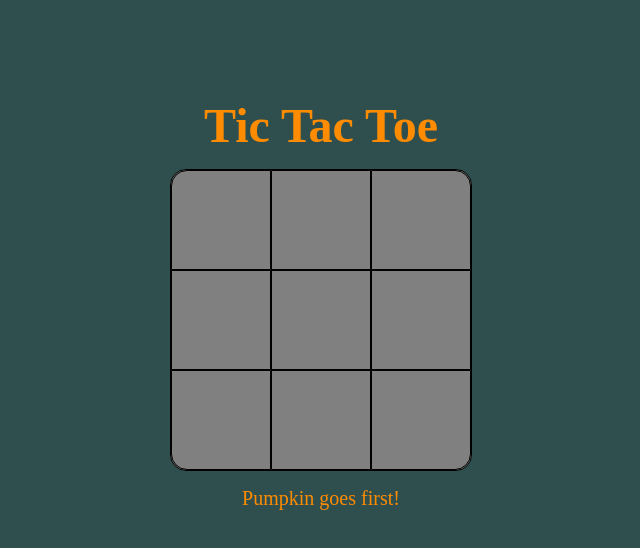
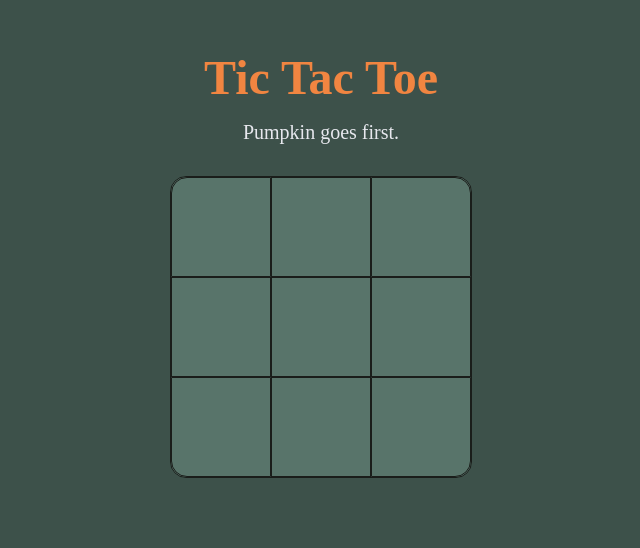
Before and after one commit to elenanelmes/tic-tac-toe, a plain HTML site: page index.html in a window 1280 px wide. Shown: the part 128-676 px from the top of the page, without its empty margins (319-959 px from the left). Drawn offline with Linux system fonts and the light colour scheme; a web font is replaced by a local one.

Commit message:
update styles

```diff
--- a/index.html
+++ b/index.html
@@ -17,8 +17,8 @@
 
 <body>
     <h1>Tic Tac Toe</h1>
+    <p id="results"></p>
     <div id="gameBoard"></div>
-    <p id="results"></p>
 </body>
 
 </html>
--- a/script.js
+++ b/script.js
@@ -25,7 +25,7 @@ function createBoard() {
         gameBoard.append(cellElement);
     })
 
-    results.innerHTML = `${turn} goes first!`;
+    results.innerHTML = `${turn} goes first.`;
 }
 
 createBoard();
@@ -108,7 +108,7 @@ function resetGame() {
     } else {
         turn = playerOne;
     }
-    results.innerHTML = `${turn} goes first!`;
+    results.innerHTML = `${turn} goes first.`;
 
     const allSquares = document.querySelectorAll(".square");
     for (const square of allSquares) {
--- a/styles.css
+++ b/styles.css
@@ -1,3 +1,13 @@
+:root {
+    --containerWidth: 300px;
+    --colorBg: #3d514a;
+    --colorFg: #e7e8ee;
+    --colorBoard: #58746a;
+    --colorControl: #1a1d1a;
+    --colorAccent: #f18541;
+    --border-radius: 1rem;
+}
+
 * {
     margin: 0;
     padding: 0;
@@ -10,49 +20,52 @@ html {
 
 body {
     align-items: center;
-    background: darkslategrey;
-    color: darkorange;
+    background: var(--colorBg);
     display: flex;
     flex-direction: column;
+    gap: 1rem;
     height: 100vh;
     justify-content: center;
-    padding: 2rem;
+    text-align: center;
 }
 
 button {
-    background: black;
-    border: 1px solid black;
-    border-radius: 1rem;
-    color: white;
+    background: var(--colorControl);
+    border: 1px solid var(--colorControl);
+    border-radius: var(--border-radius);
+    color: var(--colorFg);
     cursor: pointer;
-    font-family: "Risque", serif;
-    font-size: 1.25rem;
-    margin-top: 1rem;
-    padding: 1rem 0;
-    width: 300px;
+    font-size: large;
+    font-weight: 600;
+    letter-spacing: 2px;
+    padding: 1rem 1.5rem;
+    text-transform: uppercase;
+    width: var(--containerWidth);
 }
 
 h1 {
+    color: var(--colorAccent);
     font-size: 3rem;
-    margin-bottom: 1rem;
 }
 
 p {
+    color: var(--colorFg);
     font-size: 1.25rem;
+    font-weight: 400;
 }
 
 #gameBoard {
-    background-color: grey;
-    border: 1px solid black;
-    border-radius: 1rem;
+    background-color: var(--colorBoard);
+    border: 1px solid var(--colorControl);
+    border-radius: var(--border-radius);
     display: flex;
     flex-wrap: wrap;
-    height: 300px;
-    margin-bottom: 1rem;
-    width: 300px;
+    height: var(--containerWidth);
+    margin-block: 1rem;
+    width: var(--containerWidth);
 
     .square {
-        border: 1px solid black;
+        border: 1px solid var(--colorControl);
         box-sizing: border-box;
         display: flex;
         align-items: center;
```
